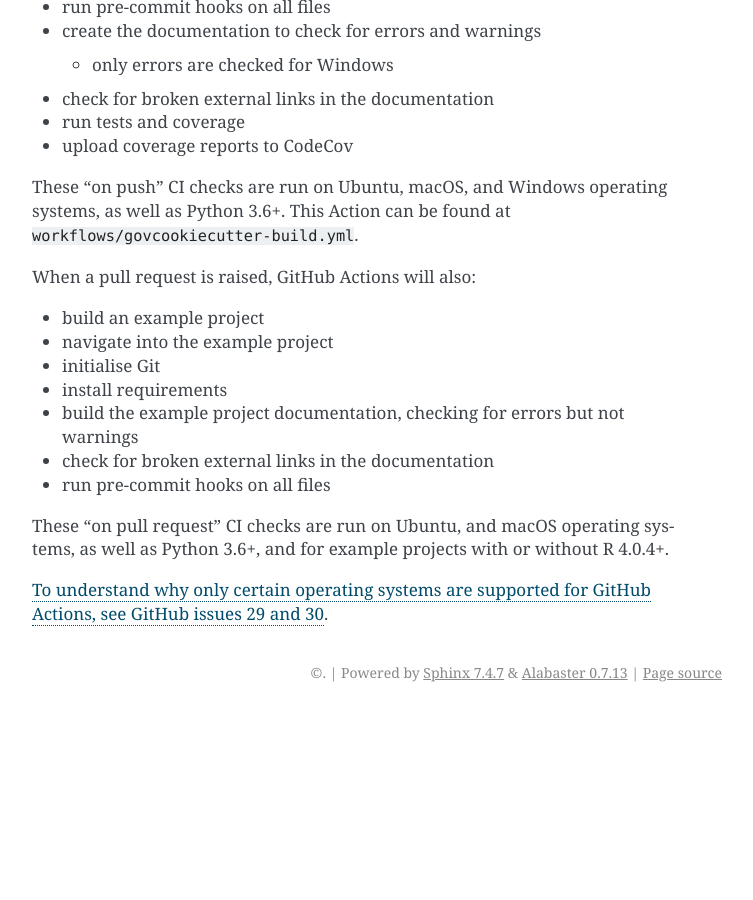
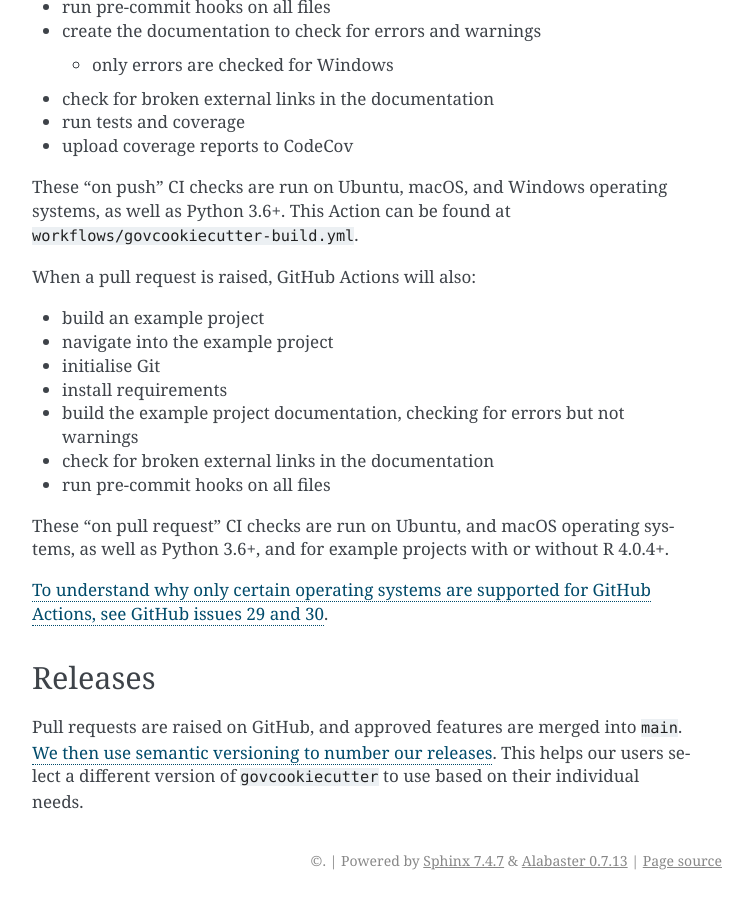
Before and after one commit to best-practice-and-impact/govcookiecutter, a Sphinx documentation site: the page built from docs/contributing_guide/modify_govcookiecutter.md, in a window 1280 px wide and 900 px high, scrolled down 4147 px. Shown: the whole window, without its empty margins (388-1141 px from the left). Built offline with Sphinx 7.4.7, drawn with Linux system fonts in a browser that asks for light colours; pages that are not in the unit, such as notebooks, are missing from menus; before the commit the page ends 4859 px from its top, so only the background shows below that.

Commit message:
Add information on semantic versioning of releases

```diff
--- a/docs/contributing_guide/modify_govcookiecutter.md
+++ b/docs/contributing_guide/modify_govcookiecutter.md
@@ -195,8 +195,15 @@ well as Python 3.6+, and for example projects with or without R 4.0.4+.
 [To understand why only certain operating systems are supported for GitHub Actions,
 see GitHub issues 29 and 30][github-issues].
 
+## Releases
+
+Pull requests are raised on GitHub, and approved features are merged into `main`. [We
+then use semantic versioning to number our releases][semver]. This helps our users
+select a different version of `govcookiecutter` to use based on their individual needs.
+
 [cookiecutter]: https://cookiecutter.readthedocs.io
 [docs-organisational-frameworks]: ../%7B%7B%20cookiecutter.repo_name%20%7D%7D/.govcookiecutter/organisational_frameworks/README.md
 [github-issues]: https://github.com/ukgovdatascience/govcookiecutter/issues
 [html5-email-format]: https://html.spec.whatwg.org/multipage/input.html#valid-e-mail-address
 [jinja]: https://jinja.palletsprojects.com
+[semver]: https://semver.org/
```
